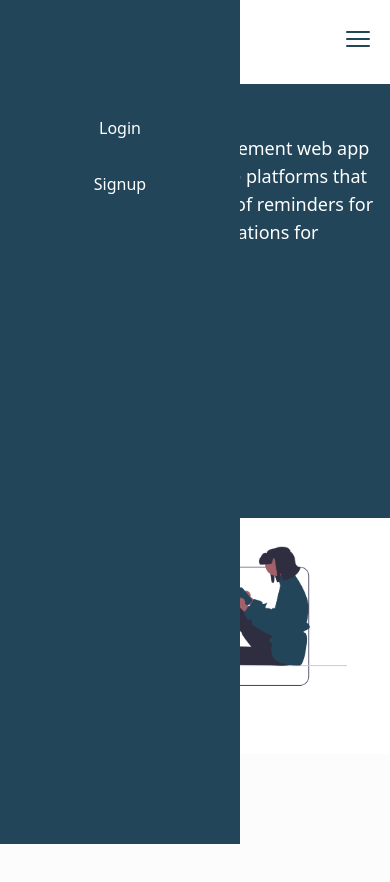
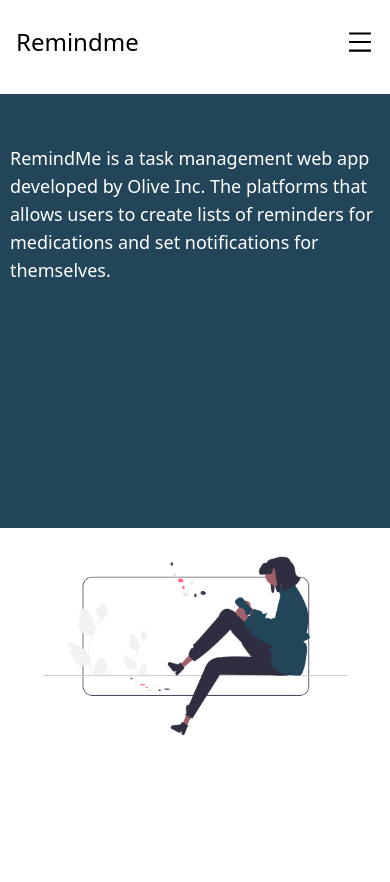
Before and after one commit to oleesir/medicine_tracker_fe, a Next.js app: page / in a window 390 px wide. Shown: the top 882 px of the page. Built offline with nearby package versions, Linux system fonts and the light colour scheme; what tailwind-clip-path would draw is missing.

Commit message:
update auth button

```diff
--- a/package.json
+++ b/package.json
@@ -20,6 +20,7 @@
     "postcss": "^8.4.21",
     "react": "18.2.0",
     "react-dom": "18.2.0",
+    "react-icons": "^4.7.1",
     "tailwind-clip-path": "^1.0.0",
     "tailwindcss": "^3.2.7",
     "typescript": "4.9.5"
--- a/src/component/Navbar/index.tsx
+++ b/src/component/Navbar/index.tsx
@@ -1,92 +1,81 @@
 import { useRouter } from 'next/router'
 import { useState } from "react";
+import Link from "next/link";
+import { AiOutlineMenu, AiOutlineClose } from 'react-icons/ai';
 
 
 const  Navbar =()=> {
     const router = useRouter();
-    const [menuOpen,setMenuOpen]= useState<boolean>(false);
+    const [nav, setNav] = useState(false);
 
     const pushToLogin = async() => {
         await router.push("/login");
     }
-
-    const routeToLogin = async() => {
-        await router.push("/login");
-        setMenuOpen(!menuOpen);
-    }
-
-    const routeToSignup = async() => {
-        await router.push("/signup");
-        setMenuOpen(!menuOpen);
-    }
-
 
     const pushToSignup = async() => {
         await router.push("/signup");
     }
 
     const handleNav = () => {
-       setMenuOpen(!menuOpen);
-    }
+        setNav(!nav);
+    };
 
     return (
      <>
-
          {router.pathname === "/signup" || router.pathname === "/login" ? null :(
              <div className="bg-[#FFF] pt-[10px] pb-[10px] z-[1035]">
                  <div className="max-w-9xl mx-auto px-4 sm:px-6 lg:px-8">
-                     <div className="flex justify-between h-16 items-center" >
+                     <div className="flex justify-between py-4 items-center  mb-[10px]" >
                          <div className="flex">
                              <div>
-                                 <p className="text-3xl">Remindme</p>
+                                 <p className=" text-2xl lg:text-3xl">Remindme</p>
                              </div>
                          </div>
                          <div className="hidden lg:block">
-                             <button onClick={pushToLogin}  className="relative inline-flex items-center justify-start inline-block px-5 py-3 overflow-hidden font-medium transition-all bg-[#224559] rounded-md hover:bg-white group">
-                                 <span className="absolute inset-0 border-0 group-hover:border-[25px] ease-linear duration-100 transition-all border-white rounded-md"></span>
-                                 <span className="relative w-full text-left text-white transition-colors duration-200 ease-in-out group-hover:text-[#224559]">Login</span>
+                             <button
+                                 onClick={pushToLogin}
+                                 type="button"
+                                 className="inline-block rounded bg-primary-accent-200 px-5 py-3  text-medium font-medium bg-[#224559] leading-normal text-[#fff]">
+                                 Login
                              </button>
 
-                             <button onClick={pushToSignup}  className="relative inline-flex items-center justify-start inline-block px-5 py-3 overflow-hidden font-medium transition-all bg-[#224559] rounded-md hover:bg-white group ml-5">
-                                 <span className="absolute inset-0 border-0 group-hover:border-[25px] ease-linear duration-100 transition-all border-white rounded-md"></span>
-                                 <span className="relative w-full text-left text-white transition-colors duration-200 ease-in-out group-hover:text-[#224559]">Sign up</span>
+                             <button
+                                 onClick={pushToSignup}
+                                 type="button"
+                                 className="inline-block rounded bg-primary-accent-200 px-5 py-3  text-medium font-medium bg-[#224559] leading-normal text-[#fff] ml-4">
+                                 Signup
                              </button>
                          </div>
-                         <div className="block lg:hidden">
-                             <button onClick={ handleNav}>
-                                 <svg  xmlns="http://www.w3.org/2000/svg" fill="none" viewBox="0 0 24 24" strokeWidth={1.5} stroke="currentColor" className="w-8 h-8 stroke-[#224559]">
-                                     <path strokeLinecap="round" strokeLinejoin="round" d="M3.75 6.75h16.5M3.75 12h16.5m-16.5 5.25h16.5" />
-                                 </svg>
-                             </button>
-
+                         <div onClick={handleNav} className='flex lg:hidden z-30'>
+                             {nav ? (
+                                 <AiOutlineClose size={28} color={'#fff'} />
+                             ) : (
+                                 <AiOutlineMenu size={28}  color={'#000'}/>
+                             )}
                          </div>
-
                      </div>
 
-                     <>
-                         { menuOpen && <div onClick={handleNav} className="fixed inset-0 bg-gray-800 opacity-75 ease-in-out duration-300 lg:hidden"></div>}
+                         {/* Mobile Menu */}
                          <div
-                             className={`top-0 left-0 w-60 bg-[#234559]  p-5  text-white fixed h-full z-40  ease-in-out duration-300 lg:hidden lg:z-0${
-                                 !menuOpen ? "translate-x-[-100%] " : "translate-x-0"
-                             }`}
+                             className={
+                                 nav
+                                     ? 'lg:hidden absolute top-0 left-0 right-0 bottom-0 flex justify-center items-center w-full h-screen bg-black text-center ease-in duration-300 z-20'
+                                     : 'lg:hidden absolute top-0 left-[-100%] right-0 bottom-0 flex justify-center items-center w-full h-screen bg-black text-center ease-in duration-300 z-20'
+                             }
                          >
-                             <div className="flex ">
-                                 <div className="w-full mt-20">
-                                     <button
-                                         onClick={routeToLogin}
-                                         className="block w-full cursor-pointer rounded-lg p-4 transition duration-500 hover:bg-[#fff] hover:text-[#234559] ">
-                                         Login
-                                     </button>
-                                     <button
-                                         onClick={routeToSignup}
-                                         className="block w-full cursor-pointer rounded-lg p-4 transition duration-500 hover:bg-[#fff] hover:text-[#234559] ">
-                                         Signup
-                                     </button>
-                                 </div>
-                             </div>
+                             <ul>
+                                 <li onClick={handleNav} className='p-4 text-4xl text-[#fff] hover:text-gray-500'>
+                                     <Link href='/'>Home</Link>
+                                 </li>
+                                 <li onClick={handleNav} className='p-4 text-4xl text-[#fff] hover:text-gray-500'>
+                                     <Link href='/signup'>Signup</Link>
+                                 </li>
+                                 <li onClick={handleNav} className='p-4 text-4xl text-[#fff] hover:text-gray-500'>
+                                     <Link href='/login'>Login</Link>
+                                 </li>
+
+                             </ul>
                          </div>
-                     </>
-
                  </div>
 
              </div>
--- a/src/pages/index.tsx
+++ b/src/pages/index.tsx
@@ -6,20 +6,23 @@
   return (
       <>
           <Head>
-              <title>Remindme </title>
+              <title>Remindme</title>
               <meta name="description" content="Generated by create next app" />
               <meta name="viewport" content="width=device-width, initial-scale=1" />
               <link rel="icon" href="/favicon.ico" />
           </Head>
           <div className="grid grid-cols-1 h-screen lg:grid-cols-2">
-             <div className="flex flex-col bg-[#224559] pt-[50px] pl-[10px] pr-[10px] pb-[50px] clip-path-polygon-[_0_0,_100%_0%,_100%_90%,_0_76%]
-              lg:clip-path-polygon-[_0_0,_100%_0%,_100%_78%,_0_51%] lg:pt-[100px]
-              lg:pl-[50px] lg:pr-[50px] z-[-1035]
+              <div className="flex bg-[#3a596b]">
+                  <div className="flex flex-col bg-[#224559] pt-[50px] pl-[10px] pr-[10px] pb-[50px] clip-path-polygon-[_0_0,_100%_10%,_100%_90%,_0_76%]
+              lg:clip-path-polygon-[_0_0,_100%_0,_100%_35%,_0_100%] lg:pt-[100px]
+              lg:pl-[50px] lg:pr-[50px]
                ">
-                 <p className=" lg:text-2xl text-[#fff] mb-[20px] text-lg ">RemindMe is a task management web app developed by Olive Inc. The platforms that allows users to create lists of reminders for medications and set notifications for themselves.</p>
+                      <p className=" lg:text-2xl text-[#fff] mb-[20px] text-lg ">RemindMe is a task management web app developed by Olive Inc. The platforms that allows users to create lists of reminders for medications and set notifications for themselves.</p>
 
-             </div>
-              <div className="bg-[#FCFCFC]  lg:pt-[80px]">
+                  </div>
+              </div>
+
+              <div className="lg:pt-[80px]">
                   <Image src='/undraw_mobile.png' alt='undraw'  width={1000} height={1000} quality={100}/>
               </div>
           </div>
--- a/src/pages/login/index.tsx
+++ b/src/pages/login/index.tsx
@@ -30,9 +30,10 @@
                         <input type="password" className="w-full py-2 bg-gray-100 text-gray-500 px-1 outline-none mb-4"/>
                         <div className="flex w-full justify-center mt-3"><p className="text-gray-700 text-sm">If you dont have an account <span onClick={pushToSignup} className="text-[#224559] cursor-pointer">Signup</span></p></div>
                         <div className="w-full mt-8">
-                            <button className="w-full relative inline-flex inline-block px-5 py-3 overflow-hidden font-medium transition-all bg-[#224559] rounded-md hover:bg-white group">
-                                <span className="absolute inset-0 border-0 group-hover:border-[25px] ease-linear duration-100 transition-all border-white rounded-md"></span>
-                                <span className="relative w-full text-center text-white transition-colors duration-200 ease-in-out group-hover:text-[#224559]">Login</span>
+                            <button
+                                type="button"
+                                className="w-full inline-block rounded bg-primary-accent-200 px-5 py-3  text-medium font-medium bg-[#224559] leading-normal text-[#fff] ml-4">
+                                Login
                             </button>
                         </div>
                     </form>
--- a/src/pages/signup/index.tsx
+++ b/src/pages/signup/index.tsx
@@ -41,9 +41,10 @@
                             <input type="password" className="w-full py-2 bg-gray-100 text-gray-500 px-1 outline-none mb-4"/>
                             <div className="flex w-full justify-center mt-3"><p className="text-gray-700 text-sm">If you already have an account <span onClick={pushToLogin} className="text-[#224559] cursor-pointer">Login</span></p></div>
                             <div className="w-full mt-8">
-                                <button className="w-full relative inline-flex inline-block px-5 py-3 overflow-hidden font-medium transition-all bg-[#224559] rounded-md hover:bg-white group">
-                                    <span className="absolute inset-0 border-0 group-hover:border-[25px] ease-linear duration-100 transition-all border-white rounded-md"></span>
-                                    <span className="relative w-full text-center text-white transition-colors duration-200 ease-in-out group-hover:text-[#224559]">Signup</span>
+                                <button
+                                    type="button"
+                                    className="w-full inline-block rounded bg-primary-accent-200 px-5 py-3  text-medium font-medium bg-[#224559] leading-normal text-[#fff] ml-4">
+                                    Signup
                                 </button>
                             </div>
                         </form>
```
Also changed, not shown: 1 other file (tests, documents, lock files or other folders).
